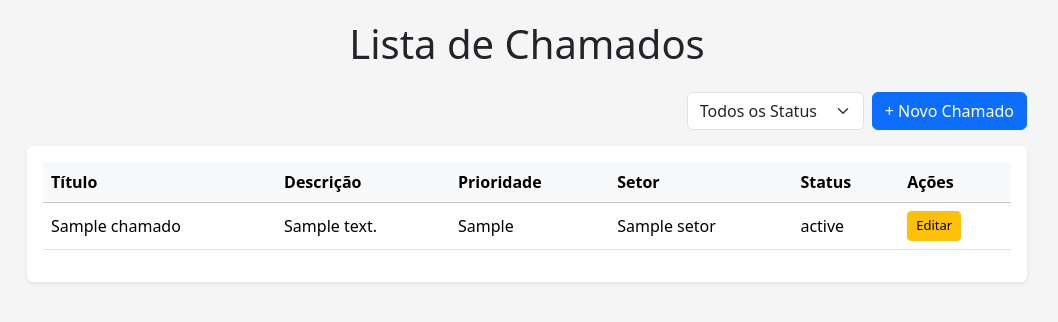
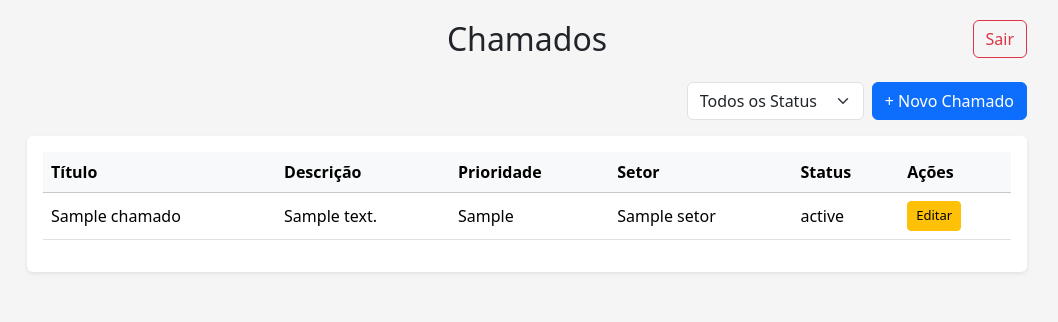
Before and after one commit to HenriqueANunes/AppChamados, a Django app: template core/templates/home.html in a window 1280 px wide. Shown: the top 322 px of the page, without its empty margins (113-1171 px from the left). Run offline with Django 5.2, Linux system fonts and the light colour scheme; the template is opened without the code that fills it: most values are stand-ins (such as "Sample title", 1, 10 or a date in 2020).

Commit message:
Adicionado botão para deslogar do django templates.

```diff
--- a/core/templates/home.html
+++ b/core/templates/home.html
@@ -23,7 +23,23 @@
 </head>
 <body>
 
-<h1 class="text-center mb-4">Lista de Chamados</h1>
+<div class="d-flex justify-content-between align-items-center mb-4 table-container position-relative">
+
+    <!-- Título centralizado -->
+    <h2 class="m-0 position-absolute start-50 translate-middle-x">
+        Chamados
+    </h2>
+
+    <!-- Botão de logout (fica à direita como antes) -->
+    <form action="{% url 'logout' %}" method="post" class="d-inline ms-auto">
+        {% csrf_token %}
+        <button type="submit" class="btn btn-outline-danger">
+            Sair
+        </button>
+    </form>
+
+</div>
+
 
 <div class="d-flex justify-content-end align-items-center gap-2 mb-3 table-container">
 
--- a/core/urls.py
+++ b/core/urls.py
@@ -1,10 +1,11 @@
 from django.urls import path
-from django.contrib.auth.views import LoginView, LogoutView
+from django.contrib.auth.views import LogoutView
 import core.views
 
 urlpatterns = [
     path("login/", core.views.LoginView.as_view(), name="login"),
     path("login/cadastro/", core.views.UserCadastroView.as_view(), name="user_cadastro"),
+    path("logout/", LogoutView.as_view(next_page="login"), name="logout"),
 
     path("home", core.views.ChamadoHomeView.as_view(), name="home"),
     path("home/chamado", core.views.ChamadoCadastroView.as_view(), name="home_chamado"),
```
Also changed, not shown: core/views.py (+6 -5 lines).
